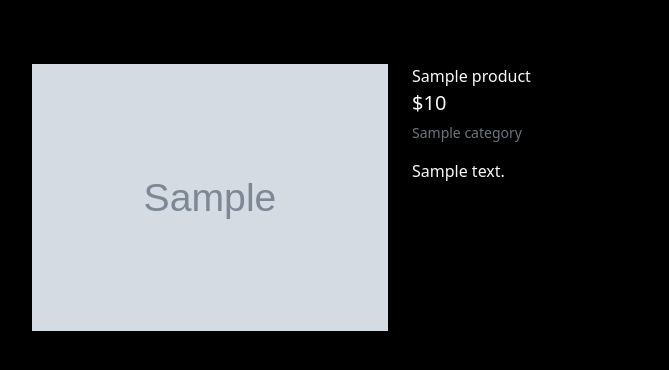
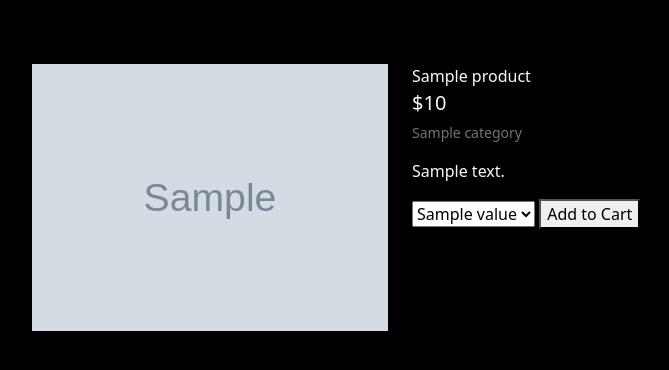
Before and after one commit to BenMilesRocks/4-rolldark, a Django app: template products/templates/products/product_detail.html in a window 1280 px wide. Shown: the part 96-466 px from the top of the page, without its empty margins (240-909 px from the left). Run offline with Django 5.2, Linux system fonts and the light colour scheme; the template is opened without the code that fills it: most values are stand-ins (such as "Sample title", 1, 10 or a date in 2020); grey boxes marked "Sample" are stand-in pictures; data that the repository does not hold is empty.

Commit message:
adds form element to product_detail.html

```diff
--- a/products/templates/products/product_detail.html
+++ b/products/templates/products/product_detail.html
@@ -34,6 +34,26 @@
 
                     <p class="mt-3">{{ product.description }}</p>
 
+                    <form method="post">
+
+                        <select>
+                            {% if product.is_campaign %}
+                                <option value="campaign_ticket">Campaign Ticket</option>
+                            {% endif %}
+
+                            {% if product.game_dates %}
+
+                                {% for key, value in product.game_dates.items %}
+                                    <option value="{{ value }}">{{ value }}</option>
+                                {% endfor %}
+
+                            {% endif %}
+                        </select>
+
+
+                        <button>Add to Cart</button>
+
+                    </form>
                 </div>
             </div>
         </div>
```
